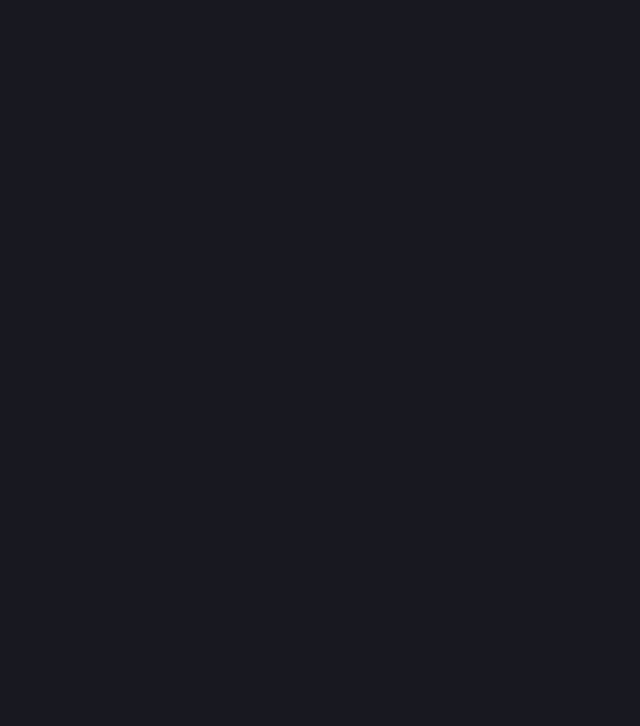
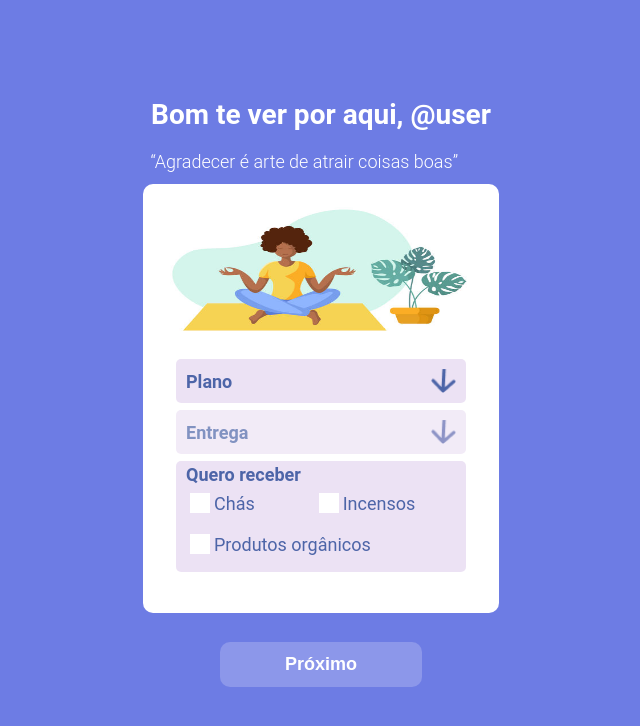
Before and after one commit to pedrohotz/GratiBox-Front, a React (Create React App) app: page /sign in a window 1280 px wide. Before the commit this address had no page. Shown: the top 726 px of the page, without its empty margins (319-959 px from the left). Built offline with nearby package versions, Linux system fonts and the light colour scheme.

Commit message:
first screen sign

```diff
--- a/package.json
+++ b/package.json
@@ -5,6 +5,7 @@
   "dependencies": {
     "react": "^17.0.2",
     "react-dom": "^17.0.2",
+    "react-icons": "^4.3.1",
     "react-router-dom": "^6.0.2",
     "react-scripts": "^4.0.3",
     "styled-components": "^5.3.3"
--- a/public/index.html
+++ b/public/index.html
@@ -3,6 +3,7 @@
   <head>
     <meta charset="utf-8" />
     <meta name="viewport" content="width=device-width, initial-scale=1" />
+    <link rel="stylesheet" href="https://cdnjs.cloudflare.com/ajax/libs/font-awesome/5.13.0/css/all.min.css">
     <title>React App</title>
   </head>
   <body>
--- a/src/App.js
+++ b/src/App.js
@@ -4,6 +4,7 @@ import Home from "./components/home"
 import Login from "./components/login";
 import Register from "./components/register";
 import Subscription from "./components/subscription";
+import Sign from "./components/sign";
 export default function App(){
 
     return(
@@ -13,6 +14,7 @@ export default function App(){
                 <Route path="/sign-in" element={<Login/>} exact/>
                 <Route path="/sign-up" element={<Register/>} exact/>
                 <Route path="/subscription" element={<Subscription/>} exact/>
+                <Route path="/sign" element={<Sign/>} exact/>
             </Routes>
         </BrowserRouter>
     )
--- /dev/null
+++ b/src/components/sign.js
@@ -0,0 +1,88 @@
+
+import { Container,StyledButton } from "../style/sharedStyles"
+import image03 from "../img/image03.jpg";
+import arrow from "../img/arrow.png"
+import {AiOutlineArrowDown} from 'react-icons/ai';
+import { useEffect, useState } from "react";
+export default function Sign(){
+    const [plans,setPlans] = useState("");
+    const [disableSelect, setDisableSelect] = useState(true);
+
+    useEffect(() =>{
+        if(plans === "Plano mensal" || plans === "Plano semanal"){
+            setDisableSelect(false);
+        }
+        else if(plans === "Plano"){
+            setDisableSelect(true);
+        }
+         // eslint-disable-next-line
+    },[plans]);
+
+    function checkPlan(){
+        if (plans === "Plano"){
+            return;
+        }
+        if(plans === "Plano mensal"){
+            return true
+        }
+        else {
+            return false;
+        }
+    }
+    return(
+        <Container>
+        <h1 className="title">Bom te ver por aqui, @user</h1>
+            <h2 className="sub">“Agradecer é arte de atrair coisas boas”</h2>
+            <div className="card-sub" style={{height:"429px"}}>
+                <img src={image03} alt="imgSignature3" ></img>
+                <form>
+                    <div className="dropdown">
+                        <img src={arrow} alt="icon"></img>
+                        <select name="planos" value={plans} onChange={e => setPlans(e.target.value)} required>
+                            <option>Plano</option>
+                            <option>Plano mensal</option>
+                            <option>Plano semanal</option>
+                        </select>
+                    </div>
+                    <div className="dropdown">
+                        <img src={arrow} alt="icon"></img>
+                        {checkPlan() ?
+                        <select name="entregas" >
+                            <option>Entrega</option>
+                            <option>Dia 01</option>
+                            <option>Dia 05</option>
+                            <option>Dia 10</option>
+                        </select> :
+                        <select name="entregas" disabled={disableSelect}>
+                            <option>Entrega</option>
+                            <option>Segunda</option>
+                            <option>Quarta</option>
+                            <option>Sexta</option>
+                        </select> }
+                    </div>
+                    <div className="check-box">
+                        <h2>Quero receber</h2>
+                        <form>
+                            <div className="option">
+                                <input type="checkbox" className="check"></input>
+                                <span class="checkmark"></span>
+                                <label>Chás</label>
+                            </div>
+                            <div className="option">
+                                <input type="checkbox" className="check"></input>
+                                <span class="checkmark"></span>
+                                <label>Incensos</label>
+                            </div>
+                            <div className="option">
+                                <input type="checkbox" className="check"></input>
+                                <span class="checkmark"></span>
+                                <label>Produtos orgânicos</label>
+                            </div>
+                        </form>
+                    </div>
+                </form>
+            </div>
+            <StyledButton style={{marginBottom:"10px"}}>Próximo</StyledButton>
+    </Container>
+    )
+}
--- a/src/components/subscription.js
+++ b/src/components/subscription.js
@@ -9,7 +9,7 @@ export default function Subscription(){
     return(
         <Container>
             <h1 className="title">Bom te ver por aqui, @user</h1>
-            {/* <StyledSubTitle style={{textAlign:"start"}}>Você ainda não assinou um plano, que tal começar agora?</StyledSubTitle>
+            <StyledSubTitle style={{textAlign:"start"}}>Você ainda não assinou um plano, que tal começar agora?</StyledSubTitle>
                 <div className="card">
                     <img src={image04} alt="imgSignature1" ></img>
                     <h1>Você recebe um box por semana. Ideal para quem quer exercer a gratidão todos os dias.</h1>
@@ -19,7 +19,7 @@ export default function Subscription(){
                     <img src={image02} alt="imgSignature2"></img>
                     <h1>Você recebe um box por mês. Ideal para quem está começando agora.</h1>
                     <button>Assinar</button>
-                </div> */}
+                </div>
 
                 <h2 className="sub">“Agradecer é arte de atrair coisas boas”</h2>
                 <div className="card-sub">
--- a/src/style/sharedStyles.js
+++ b/src/style/sharedStyles.js
@@ -133,7 +133,103 @@ overflow: scroll;
             justify-content: space-around;
             span{
                 margin-bottom: 5px;
+                font-size: 18px;
+                line-height: 21px;
+                color: #E63C80;
             }
+        }
+    }
+
+    .dropdown{
+        margin-bottom: 7px;
+        position: relative;
+        width: 290px;
+        height: 44px;
+        select{
+            -moz-appearance:none ;
+            -webkit-appearance: none;
+            width: 290px;
+            height: 44px;
+            color: #4D65A8;
+            padding: 10px;
+            background: rgba(224, 209, 237, 0.62);
+            font-family: 'Roboto',sans-serif;
+            font-style: normal;
+            font-weight: bold;
+            font-size: 18px;
+            line-height: 21px;
+            border-radius: 5px;
+            border: none;
+            cursor: pointer;
+        }
+        img{
+            position: absolute;
+            right: 10px;
+            bottom: 10px;
+            width: 25px;
+            height: 25px;
+        }
+    }
+
+    .check-box{
+        width: 290px;
+        height: 111px;
+        display: flex;
+        flex-direction: column;
+        text-align: start;
+        background: rgba(224, 209, 237, 0.62);
+        border-radius: 5px;
+        .option{
+            display: flex;
+            align-items: center;
+            margin-left: 10px;
+            margin-bottom: 10px;
+            margin-right: 50px;
+            margin-top: 5px;
+            input{
+                -webkit-appearance:none;
+                appearance: none;
+                height: 20px;
+                width: 20px;
+                background-color: #FFFFFF;
+                display: flex;
+                justify-content: center;
+                align-items: center;
+            }
+            input:after{
+                font-family: "Font Awesome 5 free";
+                font-weight: 900;
+                font-size: 16px;
+                content: "\f00c";
+                color: #4D65A8;
+                display: none;
+            }
+            input:checked{
+                background-color: #8C97EA;
+            }
+            input:checked:after{
+                display: block;
+            }
+        }
+
+        label{
+            font-size: 18px;
+            line-height: 21px;
+            color: #4D65A8;
+            margin-left: 1px;
+        }
+        form{
+            display: flex;
+            flex-direction: row;
+            flex-wrap: wrap;
+        }
+        h2{
+            padding-top: 3px;
+            padding-left: 10px;
+            font-weight: bold;
+            font-size: 18px;
+            line-height: 21px;
+            color: #4D65A8;
         }
     }
 `
```
Also changed, not shown: src/img/arrow.png (added), 1 other file (tests, documents, lock files or other folders).
